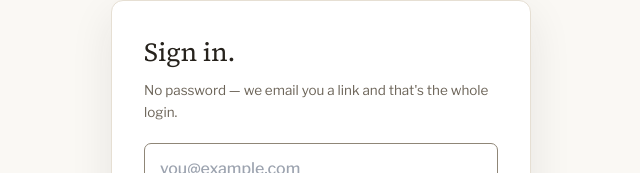
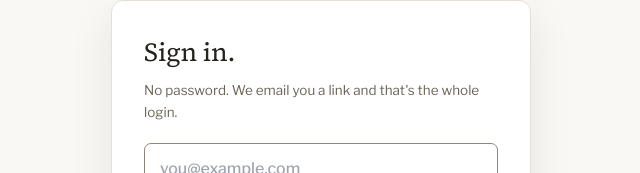
Before and after one commit to ryan12324/BookTimeWith, a Next.js app: page /signin in a window 1280 px wide. Shown: the part 130-303 px from the top of the page, without its empty margins (319-959 px from the left). Built offline with nearby package versions, Linux system fonts and the light colour scheme.

Commit message:
Polish /signin: replace em dash with period in helper text
'No password — we email you a link' → 'No password. We email you a link'

Co-authored-by: Ryan Johnson <ryan12324@users.noreply.github.com>

```diff
--- a/src/components/SignInForm.tsx
+++ b/src/components/SignInForm.tsx
@@ -54,7 +54,7 @@ export function SignInForm() {
           <p className="mt-2 font-sans text-[13.5px] leading-[1.6] text-body">
             {expired
               ? "That link had expired — they only live 15 minutes. Enter your email and we'll send a fresh one."
-              : "No password — we email you a link and that's the whole login."}
+              : "No password. We email you a link and that's the whole login."}
           </p>
           <form onSubmit={submit}>
             <input
```
